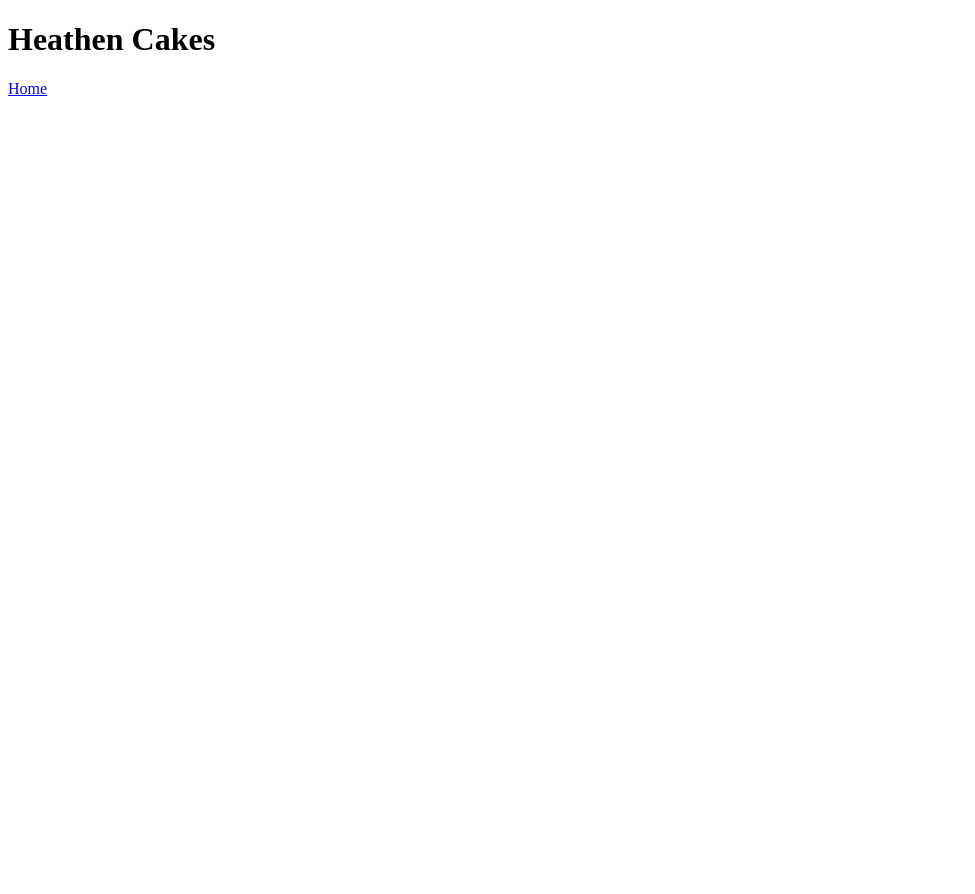
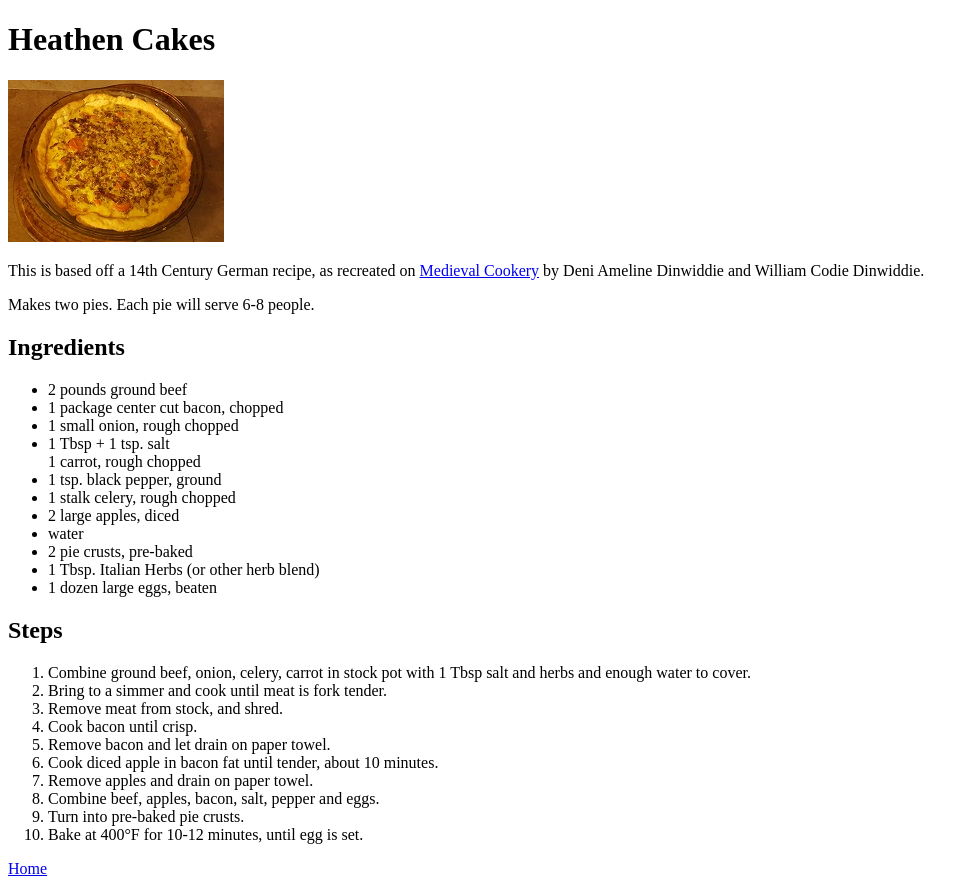
Before and after one commit to storyinmypocket/odin-recipes, a plain HTML site: page recipes/heathencakes.html in a window 1280 px wide. Shown: the whole page, without its empty margins (0-975 px from the left). Before the commit the page ends 800 px from the top, so only its background shows below. Drawn offline with Linux system fonts and the light colour scheme.

Commit message:
Add recipe images, heathencakes.html recipe
Add heathencakes.jpg and porkloin.png
Modify heathencakes.html to add recipe

```diff
--- a/recipes/heathencakes.html
+++ b/recipes/heathencakes.html
@@ -6,6 +6,37 @@
     </head>
     <body>
         <h1>Heathen Cakes</h1>
+        <img src="../img/heathencakes.jpg" alt="A picture of a heathen cake: an egg and meat dish in a pie crust." width="216" height="162">
+        <p>This is based off a 14th Century German recipe, as recreated on <a href="https://medievalcookery.com/recipes/heathencakes.html" rel="noopener noreferrer">Medieval Cookery</a> by Deni Ameline Dinwiddie and William Codie Dinwiddie.</p>
+        <p>Makes two pies. Each pie will serve 6-8 people.</p>
+        <h2>Ingredients</h2>
+        <ul>
+            <li>2 pounds ground beef</li>
+            <li>1 package center cut bacon, chopped</li>
+            <li>1 small onion, rough chopped</li>
+            <li>1 Tbsp + 1 tsp. salt</li>
+            <il>1 carrot, rough chopped</il>
+            <li>1 tsp. black pepper, ground</li>
+            <li>1 stalk celery, rough chopped</li>
+            <li>2 large apples, diced</li>
+            <li>water</li>
+            <li>2 pie crusts, pre-baked</li>
+            <li>1 Tbsp. Italian Herbs (or other herb blend)</li>
+            <li>1 dozen large eggs, beaten </li>
+        </ul>
+        <h2>Steps</h2>
+        <ol>
+            <li>Combine ground beef, onion, celery, carrot in stock pot with 1 Tbsp salt and herbs and enough water to cover.</li>
+            <li>Bring to a simmer and cook until meat is fork tender.</li>
+            <li>Remove meat from stock, and shred.</li>
+            <li>Cook bacon until crisp.</li>
+            <li>Remove bacon and let drain on paper towel.</li>
+            <li>Cook diced apple in bacon fat until tender, about 10 minutes.</li>
+            <li>Remove apples and drain on paper towel.</li>
+            <li>Combine beef, apples, bacon, salt, pepper and eggs.</li>
+            <li>Turn into pre-baked pie crusts.</li>
+            <li>Bake at 400°F for 10-12 minutes, until egg is set.</li>
+        </ol>
         <p><a href="../index.html">Home</a></p>
     </body>
 </html>
```
Also changed, not shown: img/heathencakes.jpg (added), img/porkloin.png (added).
